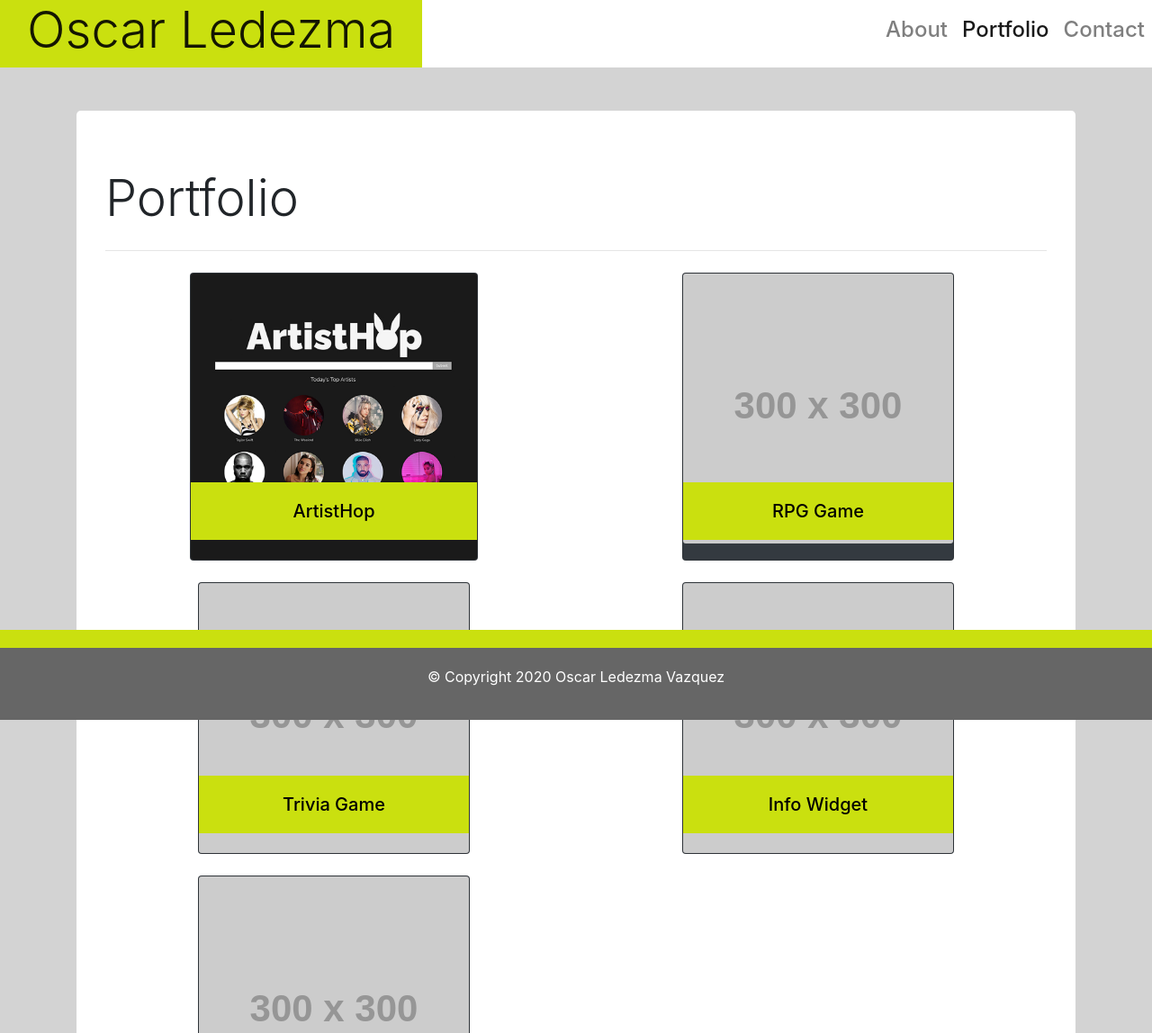
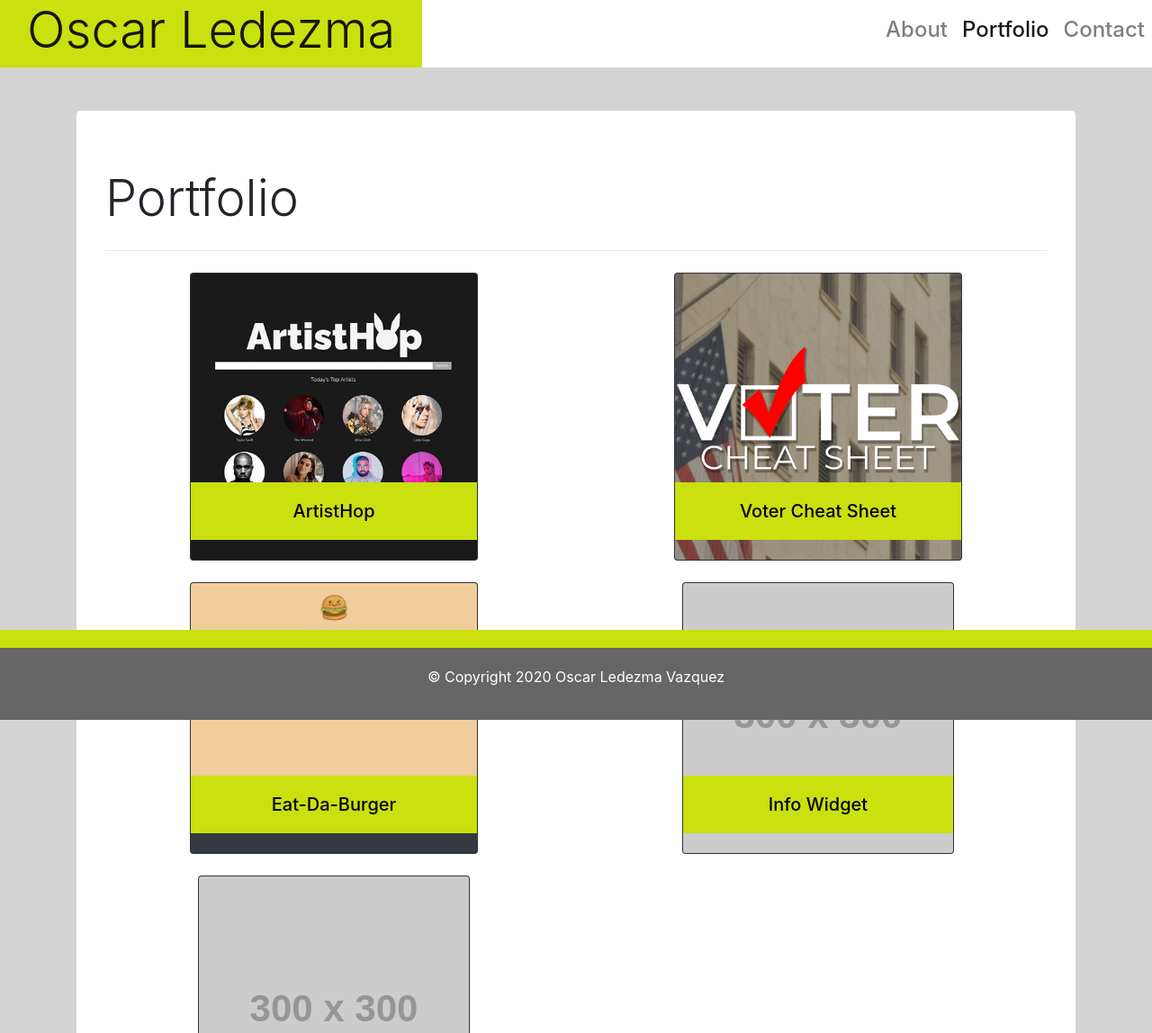
Before and after one commit to ooledezma/02-Responsive-Portfolio, a plain HTML site: page portfolio.html in a window 1280 px wide. Shown: the top 1148 px of the page at 90% size. Drawn offline with nearby package versions, Linux system fonts and the light colour scheme; placeholder pictures from the web are drawn by us.

Commit message:
Added project 2

```diff
--- a/portfolio.html
+++ b/portfolio.html
@@ -86,27 +86,31 @@
 
           <div class="col mb-4 d-flex justify-content-center">
             <div class="card bg-dark text-white" style="max-width: 20rem;" ;>
+              <a href="https://afternoon-peak-23794.herokuapp.com/">
               <img
-                src="https://via.placeholder.com/300"
+                src="assets/images/voter.jpg"
                 class="card-img"
-                alt="Temporary placeholder image"
+                alt="Voter Cheat Sheet image"
               />
               <div class="card-img-overlay">
-                <h5 class="card-title text-center">RPG Game</h5>
+                <h5 class="card-title text-center">Voter Cheat Sheet</h5>
               </div>
+            </a>
             </div>
           </div>
 
           <div class="col mb-4 d-flex justify-content-center">
             <div class="card bg-dark text-white" style="max-width: 20rem;" ;>
-              <img
-                src="https://via.placeholder.com/300"
-                class="card-img"
-                alt="Temporary placeholder image"
-              />
-              <div class="card-img-overlay">
-                <h5 class="card-title text-center">Trivia Game</h5>
-              </div>
+              <a href="https://aqueous-bastion-70218.herokuapp.com/">
+                <img
+                  src="assets/images/Burger.JPG"
+                  class="card-img"
+                  alt="Burger image"
+                />
+                <div class="card-img-overlay">
+                  <h5 class="card-title text-center">Eat-Da-Burger</h5>
+                </div>
+              </a>
             </div>
           </div>
 
```
Also changed, not shown: assets/images/Burger.JPG (added), assets/images/voter.jpg (added).
